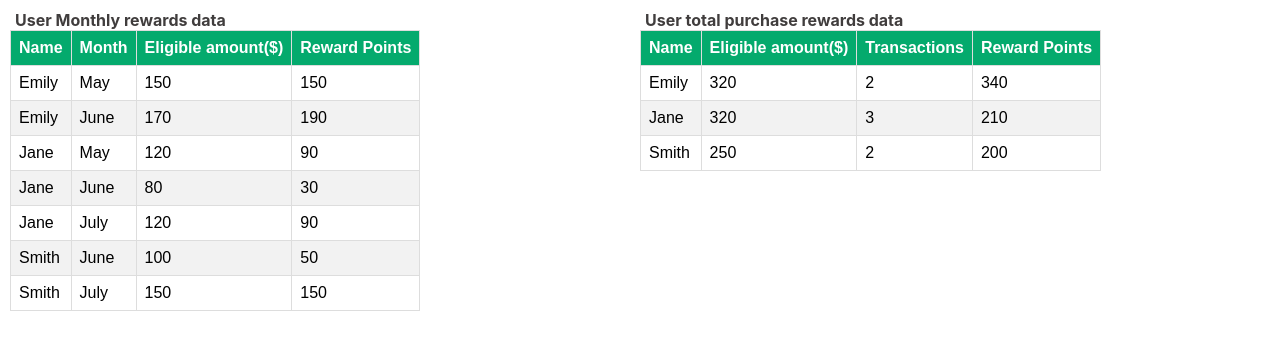
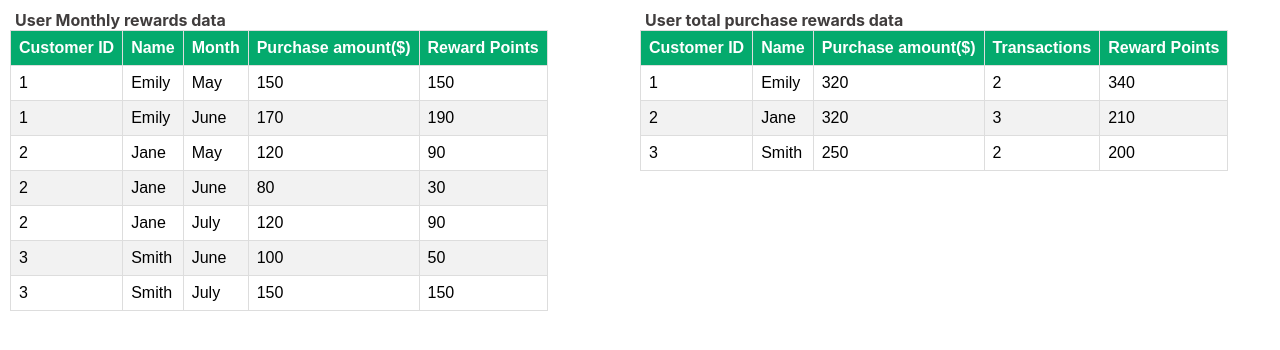
Before and after one commit to aditya-vardhan/rewards, a React (Create React App) app: page / in a window 1280 px wide. Shown: the top 350 px of the page. Built offline with nearby package versions, Linux system fonts and the light colour scheme.

Commit message:
added customer id

```diff
--- a/public/purchaseData.json
+++ b/public/purchaseData.json
@@ -5,6 +5,7 @@
             {
                 "transaction_id": "TXN050",
                 "customer_name": "Emily",
+                "customer_id": 1,
                 "purchased_product": "Microwave",
                 "price": 150,
                 "purchased_date": "2024-05-12"
@@ -12,6 +13,7 @@
             {
                 "transaction_id": "TXN051",
                 "customer_name": "Jane",
+                "customer_id": 2,
                 "purchased_product": "Oven",
                 "price": 120,
                 "purchased_date": "2024-05-17"
@@ -19,6 +21,7 @@
             {
                 "transaction_id": "TXN010",
                 "customer_name": "Emily",
+                "customer_id": 1,
                 "purchased_product": "Laptop",
                 "price": 170,
                 "purchased_date": "2024-06-01"
@@ -26,6 +29,7 @@
             {
                 "transaction_id": "TXN031",
                 "customer_name": "Jane",
+                "customer_id": 2,
                 "purchased_product": "Gaming Console",
                 "price": 80,
                 "purchased_date": "2024-06-14"
@@ -33,6 +37,7 @@
             {
                 "transaction_id": "TXN031",
                 "customer_name": "Jane",
+                "customer_id": 2,
                 "purchased_product": "Gaming Console",
                 "price": 120,
                 "purchased_date": "2024-07-03"
@@ -40,6 +45,7 @@
             {
                 "transaction_id": "TXN031",
                 "customer_name": "Smith",
+                "customer_id": 3,
                 "purchased_product": "Gaming Console",
                 "price": 100,
                 "purchased_date": "2024-06-14"
@@ -47,6 +53,7 @@
             {
                 "transaction_id": "TXN031",
                 "customer_name": "Smith",
+                "customer_id": 3,
                 "purchased_product": "Gaming Console",
                 "price": 150,
                 "purchased_date": "2024-07-03"
--- a/src/components/RewardUtils.js
+++ b/src/components/RewardUtils.js
@@ -32,6 +32,7 @@ export const generateRewardsData = (purchaseData) => {
         acm.monthlyUserRewards[monthlyRewardIndex].eligibleTxns += 1;
       } else {
         const userMonthlyReward = {
+          customer_id: txn.customer_id,
           customer_name: txn.customer_name,
           month: purchaseMonth,
           txnAmount: txn.price,
@@ -50,6 +51,7 @@ export const generateRewardsData = (purchaseData) => {
         acm.totalUserRewards[totalRewardsIndex].eligibleTxns += 1;
       } else {
         const userTotalReward = {
+          customer_id: txn.customer_id,
           customer_name: txn.customer_name,
           txnAmount: txn.price,
           reward: reward,
--- a/src/components/Rewards.js
+++ b/src/components/Rewards.js
@@ -38,6 +38,7 @@ function Rewards() {
     return [...monthlyRewards]?.sort(sortByName).map((row, key) => {
       return (
         <tr key={key}>
+          <td>{row.customer_id}</td>
           <td>{row.customer_name}</td>
           <td>{row.month}</td>
           <td>{row.txnAmount}</td>
@@ -52,6 +53,7 @@ function Rewards() {
     return totalUserRewards?.map((row, key) => {
       return (
         <tr key={key}>
+          <td>{row.customer_id}</td>
           <td>{row.customer_name}</td>
           <td>{row.txnAmount}</td>
           <td>{row.eligibleTxns}</td>
@@ -72,9 +74,10 @@ function Rewards() {
         <table>
           <thead>
             <tr>
+              <th>Customer ID</th>
               <th>Name</th>
               <th>Month</th>
-              <th>Eligible amount($)</th>
+              <th>Purchase amount($)</th>
               <th>Reward Points</th>
             </tr>
           </thead>
@@ -88,8 +91,9 @@ function Rewards() {
         <table>
           <thead>
             <tr>
+              <th>Customer ID</th>
               <th>Name</th>
-              <th>Eligible amount($)</th>
+              <th>Purchase amount($)</th>
               <th>Transactions</th>
               <th>Reward Points</th>
             </tr>
```
